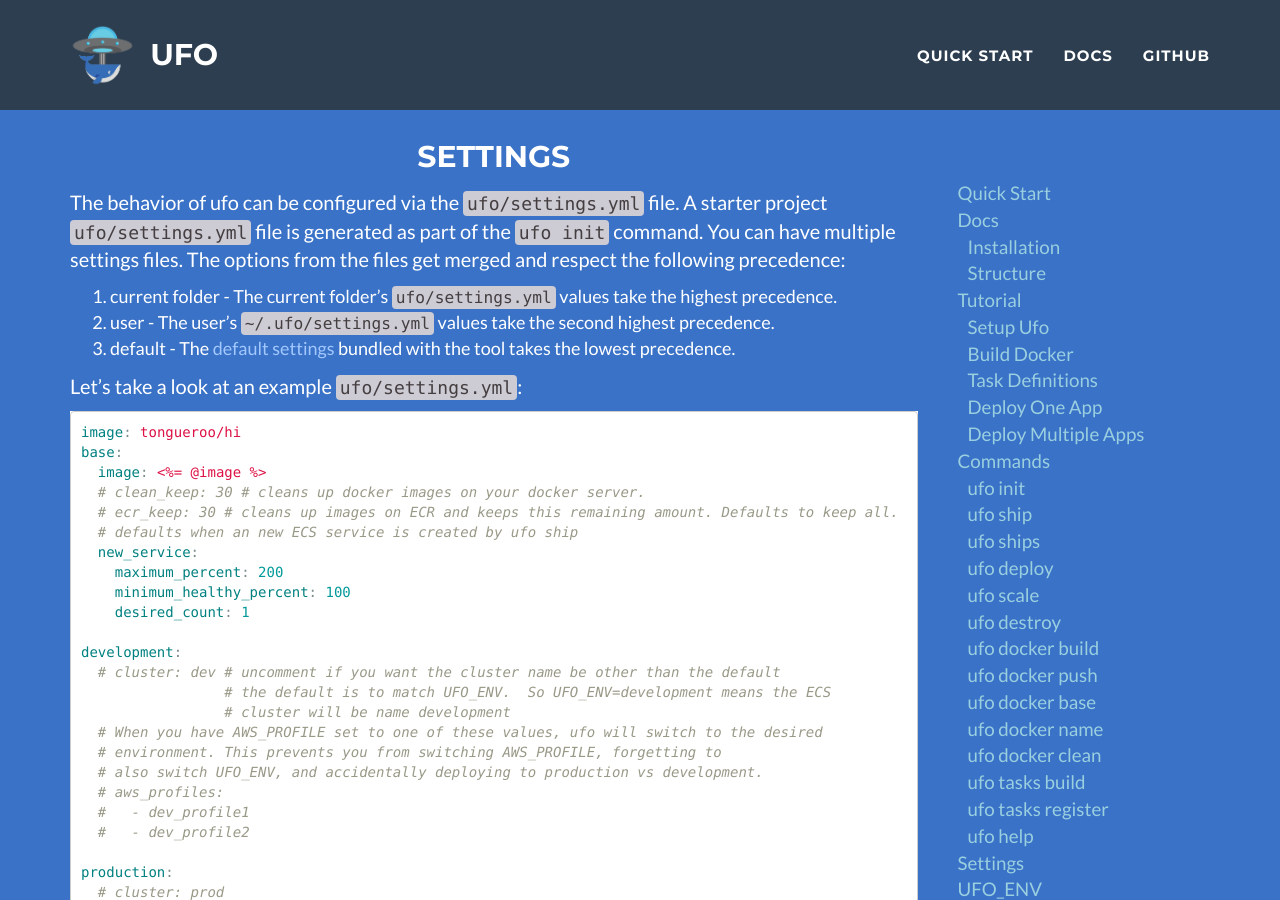
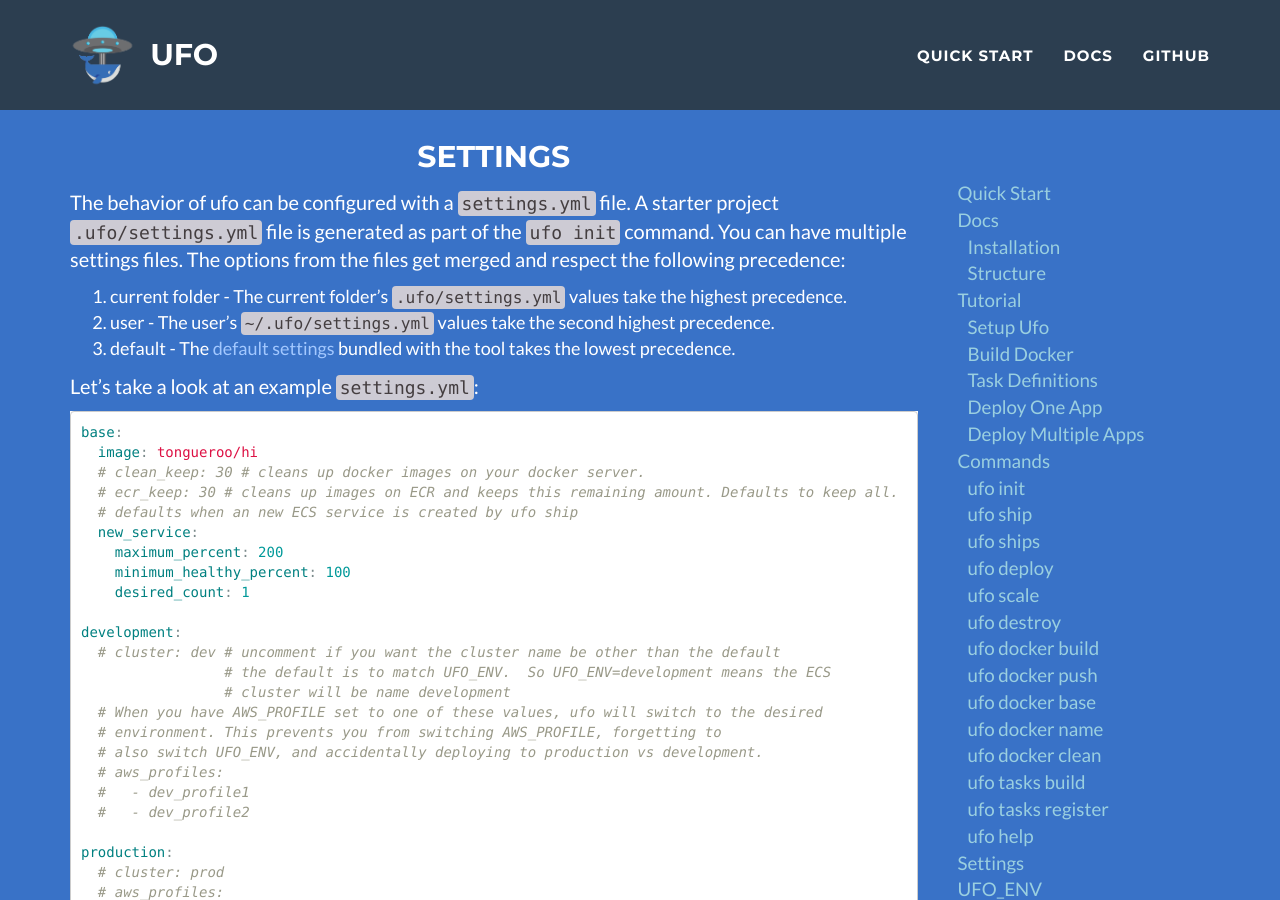
Before and after one commit to boltops-tools/ufo, a Jekyll site: the page built from docs/_docs/settings.md, in a window 1280 px wide and 900 px high. Built offline with Jekyll 4.4.1, drawn with Linux system fonts in a browser that asks for light colours; some of the changed text lies outside the part shown.

Commit message:
Update settings.md

````diff
--- a/docs/_docs/settings.md
+++ b/docs/_docs/settings.md
@@ -2,18 +2,17 @@
 title: Settings
 ---
 
-The behavior of ufo can be configured via the `ufo/settings.yml` file.  A starter project `ufo/settings.yml` file is generated as part of the `ufo init` command. You can have multiple settings files. The options from the files get merged and respect the following precedence:
+The behavior of ufo can be configured with a `settings.yml` file.  A starter project `.ufo/settings.yml` file is generated as part of the `ufo init` command. You can have multiple settings files. The options from the files get merged and respect the following precedence:
 
-1. current folder - The current folder's `ufo/settings.yml` values take the highest precedence.
+1. current folder - The current folder's `.ufo/settings.yml` values take the highest precedence.
 2. user - The user's `~/.ufo/settings.yml` values take the second highest precedence.
 3. default - The [default settings](https://github.com/tongueroo/ufo/blob/master/lib/ufo/default/settings.yml) bundled with the tool takes the lowest precedence.
 
-Let's take a look at an example `ufo/settings.yml`:
+Let's take a look at an example `settings.yml`:
 
 ```yaml
-image: tongueroo/hi
 base:
-  image: <%= @image %>
+  image: tongueroo/hi
   # clean_keep: 30 # cleans up docker images on your docker server.
   # ecr_keep: 30 # cleans up images on ECR and keeps this remaining amount. Defaults to keep all.
   # defaults when an new ECS service is created by ufo ship
````
Also changed, not shown: other parts of docs/_docs/settings.md (+1 -1 lines).
